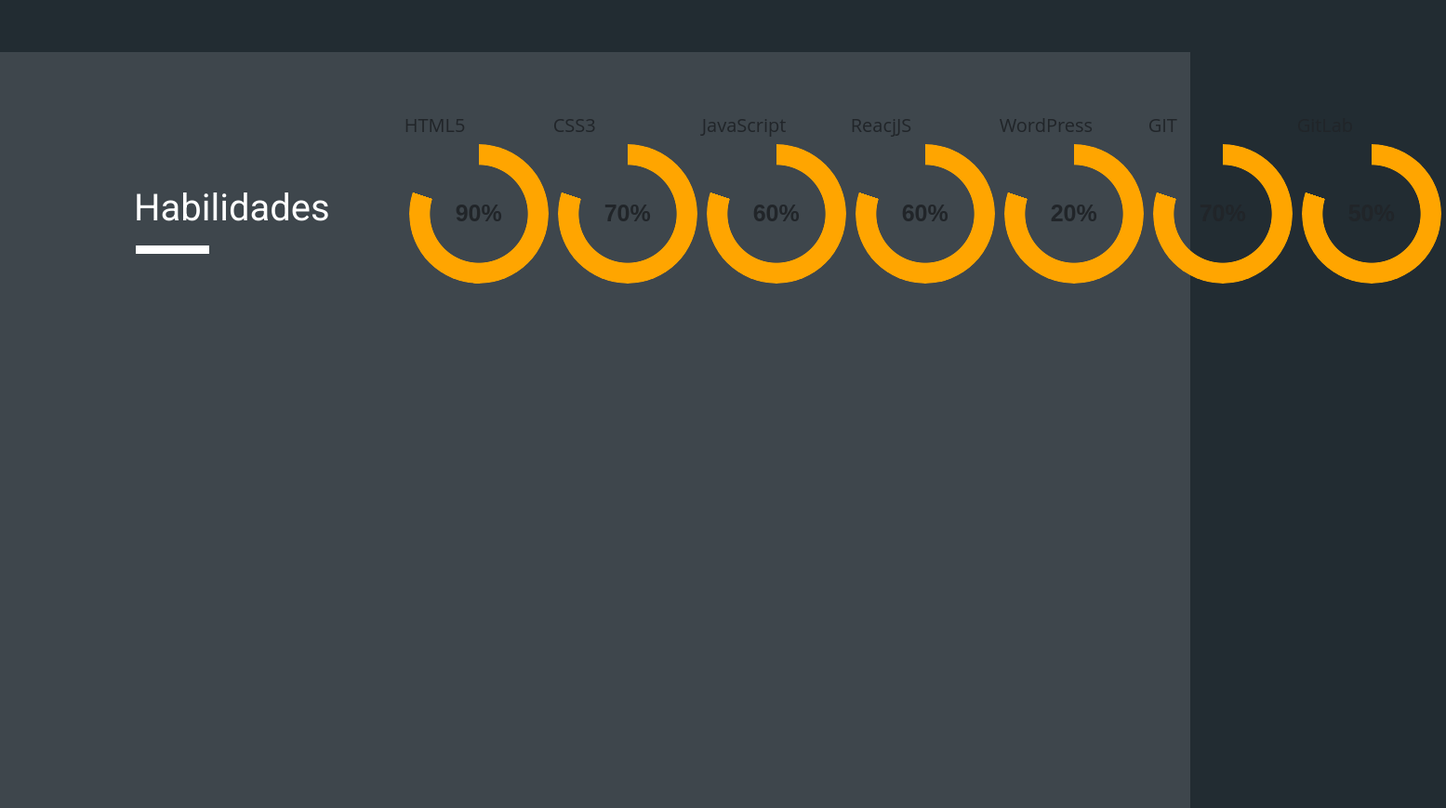
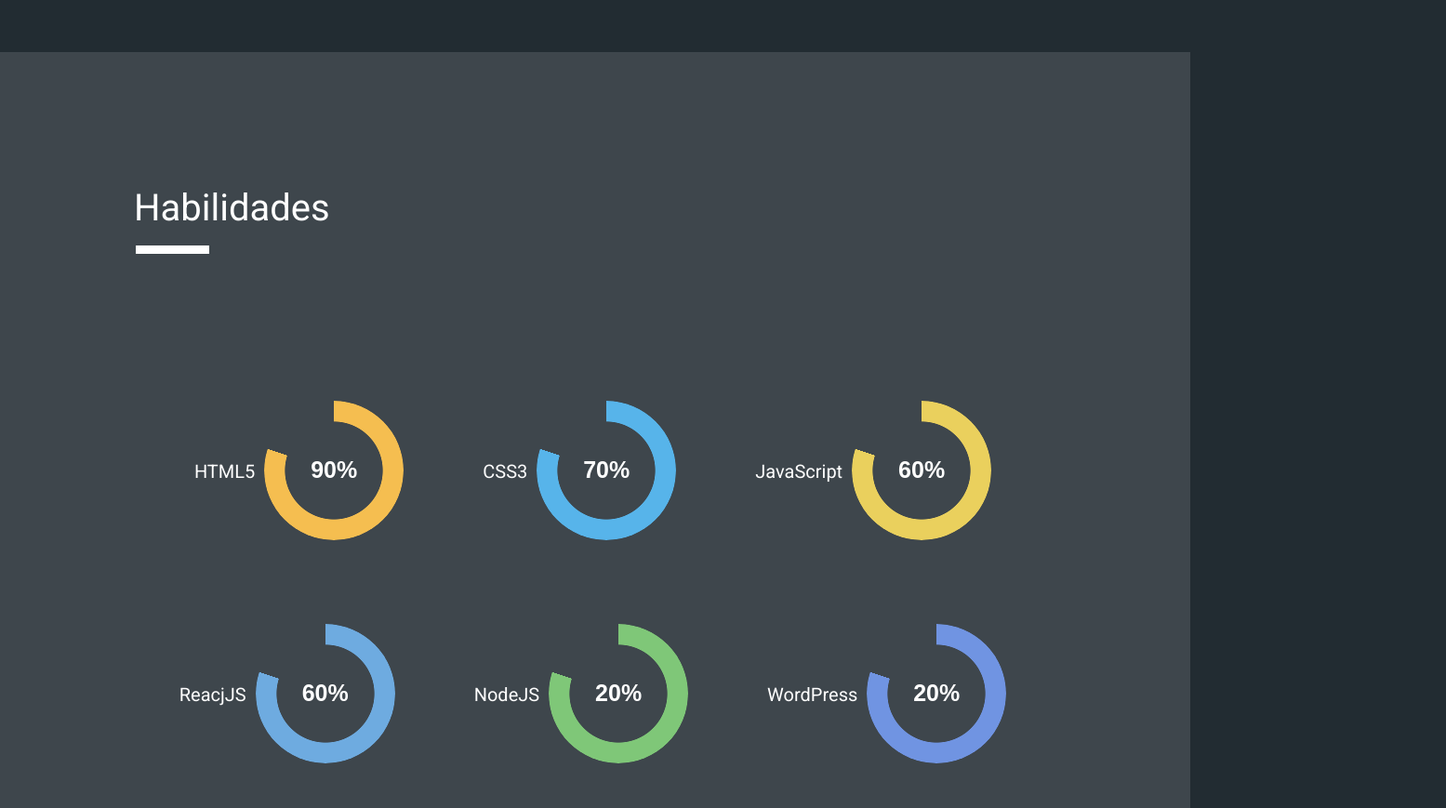
Before and after one commit to ariane011/portfolio, a plain HTML site: page index.html in a window 1280 px wide. Shown: the part 4120-4989 px from the top of the page at 93% size, 1555 px wide, since content can reach past the window. Drawn offline with nearby package versions, Linux system fonts and the light colour scheme.

Commit message:
Ajuste mobile na seção de skills

```diff
--- a/css/media.css
+++ b/css/media.css
@@ -154,13 +154,30 @@
     display: grid;
   }
   .container-colors h2 {
-    font-size: 26px;
+    font-size: 28px;
   }
   .container-colors p {
-    font-size: 14px;
+    font-size: 20px;
   }
   .container-left,
   .container-right {
     width: auto;
   }
 }
+
+@media only screen and (max-width: 768px) {
+  .cd-timeline-content h2 {
+    font-size: 16px;
+    font-size: 1.25rem;
+  }
+  .cd-timeline-content p {
+    font-size: 12px;
+    font-size: 1rem;
+  }
+}
+
+@media only screen and (max-width: 446px) {
+  #experiencia::before {
+    top: 18%;
+  }
+}
--- a/css/style.css
+++ b/css/style.css
@@ -183,6 +183,7 @@ hr {
   text-align: center;
 }
 
+.skills,
 .projetos,
 .sobre {
   position: relative;
@@ -525,9 +526,19 @@ Main components
 
 .skills {
   min-height: 110vh;
-  display: flex;
   background-color: #3e464c;
   padding: 5%;
+  color: white;
+  font-weight: 500;
+  font-family: "Roboto";
+  width: 100%;
+}
+
+.skills .content-chart {
+  margin-bottom: 0;
+  border-radius: 5px;
+  padding: 40px;
+  text-align: center;
 }
 
 @property --p {
@@ -594,3 +605,11 @@ Main components
     --p: 0;
   }
 }
+
+.container-chart {
+  display: flex;
+  flex-wrap: wrap;
+  justify-content: center;
+  align-items: center;
+  padding: 2%;
+}
--- a/index.html
+++ b/index.html
@@ -177,37 +177,44 @@
 		</div>
 	</section> <!-- cd-timeline -->
 	<section class="skills">
-		<div class="reveal fade-bottom">
+
 		<h2 class="title-h2">Habilidades</h2>
 		<hr />
+
+		<div class="container-chart">
+
+			<div class="content-chart">
+				HTML5
+				<div class="pie animate no-round" style="--p:80;--c:rgb(245, 190, 80);"> 90%</div>
 			</div>
-		<div>
-			HTML5
-			<div class="pie animate no-round" style="--p:80;--c:orange;"> 90%</div>
+			<div class="content-chart">
+				CSS3
+				<div class="pie animate no-round" style="--p:80;--c:rgb(87, 180, 234);"> 70%</div>
 			</div>
-		<div>
-			CSS3
-			<div class="pie animate no-round" style="--p:80;--c:orange;"> 70%</div>
+			<div class="content-chart">
+				JavaScript
+				<div class="pie animate no-round" style="--p:80;--c:rgb(234, 208, 93);"> 60%</div>
 			</div>
-		<div>
-			JavaScript
-			<div class="pie animate no-round" style="--p:80;--c:orange;"> 60%</div>
+			<div class="content-chart">
+				ReacjJS
+				<div class="pie animate no-round" style="--p:80;--c:rgb(110, 171, 224);"> 60%</div>
 			</div>
-		<div>
-			ReacjJS
-			<div class="pie animate no-round" style="--p:80;--c:orange;"> 60%</div>
+			<div class="content-chart">
+				NodeJS
+				<div class="pie animate no-round" style="--p:80;--c:rgb(127, 199, 120);"> 20%</div>
 			</div>
-		<div>
+			<div class="content-chart">
 				WordPress
-			<div class="pie animate no-round" style="--p:80;--c:orange;"> 20%</div>
+				<div class="pie animate no-round" style="--p:80;--c:rgb(112, 148, 226);"> 20%</div>
 			</div>
-		<div>
+			<div class="content-chart">
 				GIT
-			<div class="pie animate no-round" style="--p:80;--c:orange;"> 70%</div>
+				<div class="pie animate no-round" style="--p:80;--c:rgb(158, 129, 218);"> 70%</div>
 			</div>
-		<div>
+			<div class="content-chart">
 				GitLab
 				<div class="pie animate no-round" style="--p:80;--c:orange;"> 50%</div>
+			</div>
 		</div>
 	</section>
 	<section class="projetos" id="projetos">
```
Lines whose indentation alone changed are shown as unchanged.
